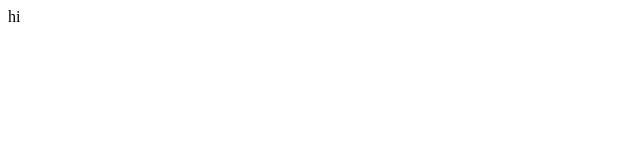
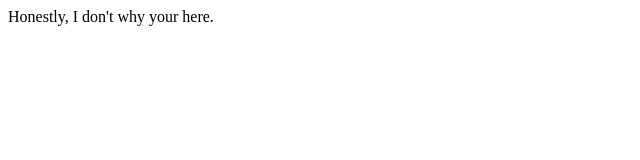
Before and after one commit to ArbiterPacMan/arbiterpacman.github.io, a plain HTML site: page index.html in a window 1280 px wide. Shown: the whole page, without its empty margins (0-640 px from the left). Drawn offline with Linux system fonts and the light colour scheme.

Commit message:
Update index.html

```diff
--- a/index.html
+++ b/index.html
@@ -1 +1 @@
-<p>hi</p>
+<p>Honestly, I don't why your here.</p>
```
